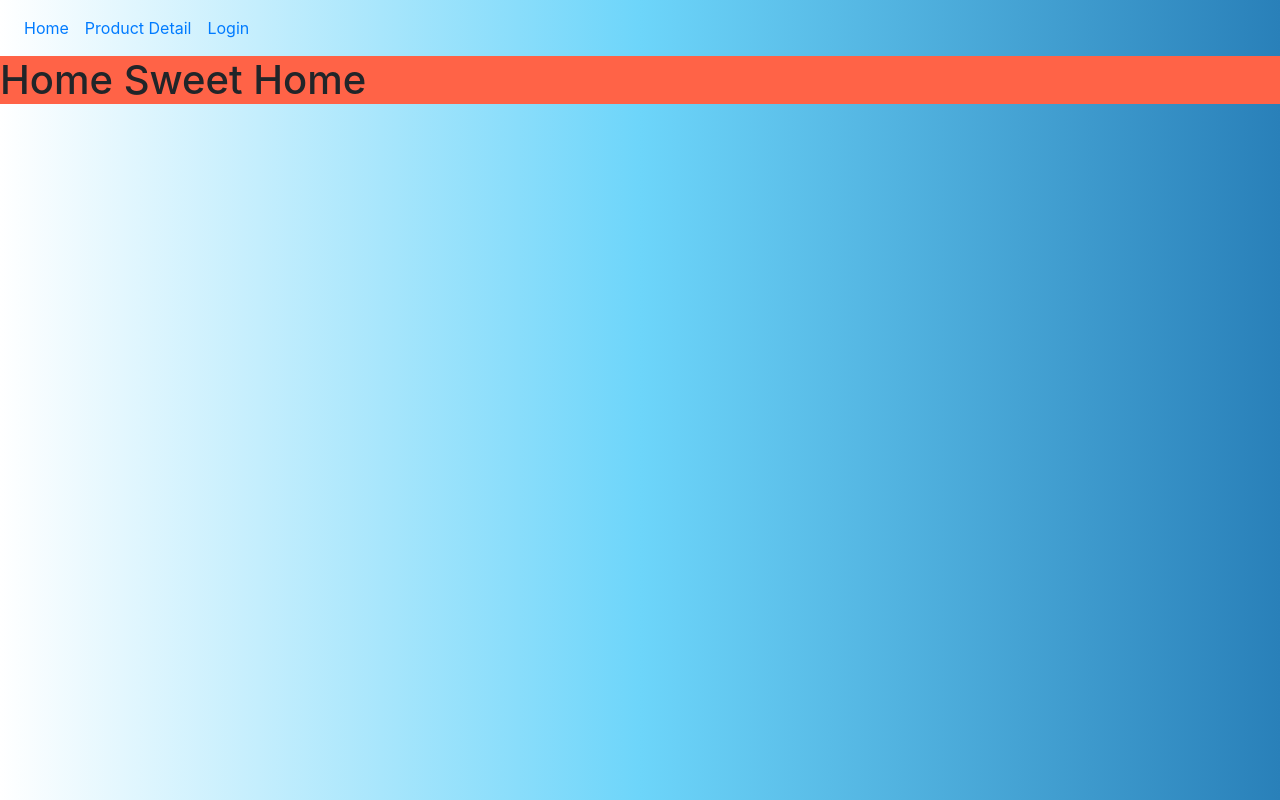
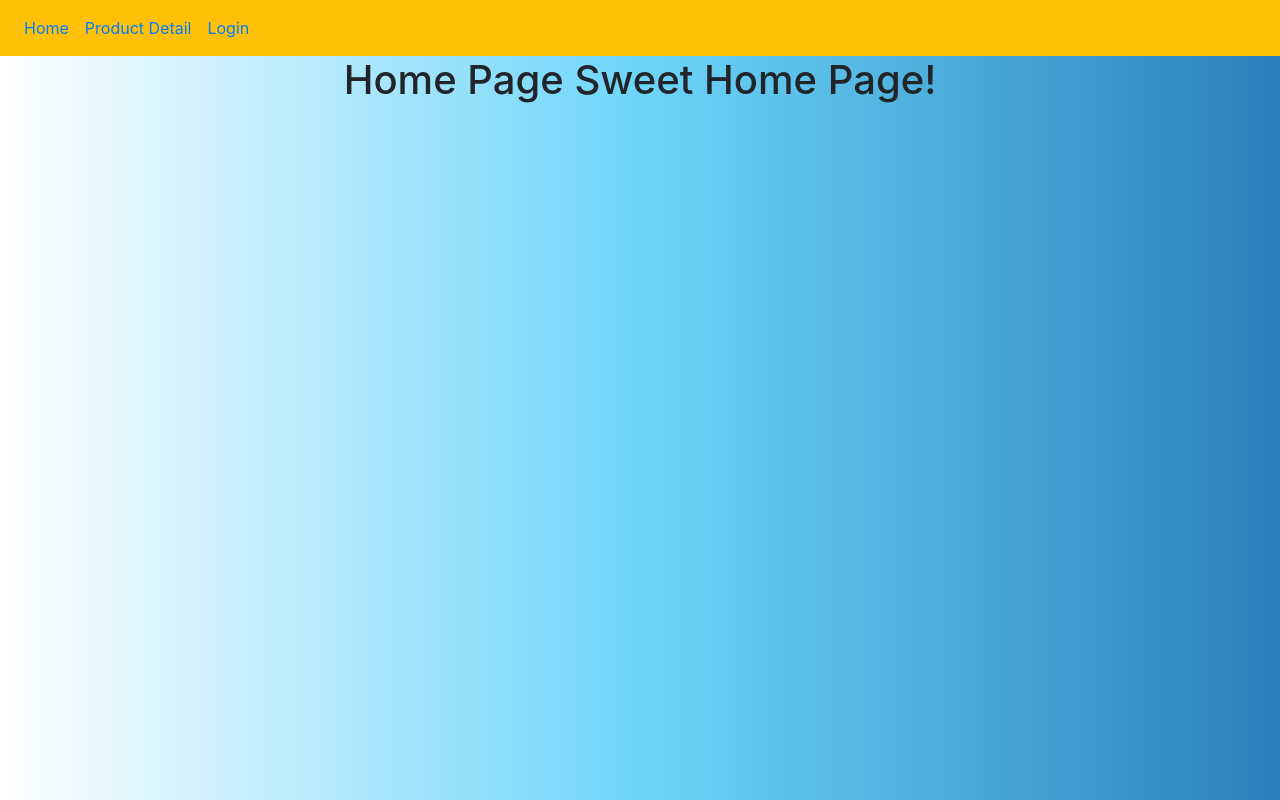
Before and after one commit to mhoward14/web-425, an Angular app in the folder week-3/howard-guards/: page / in a window 1280 px wide. Built offline with nearby package versions, Linux system fonts and the light colour scheme.

Commit message:
Guards Exercise

```diff
--- a/week-3/howard-guards/src/app/app.component.html
+++ b/week-3/howard-guards/src/app/app.component.html
@@ -1,7 +1,7 @@
-<nav class="navbar navbar-expand-sm bg-gold navbar-gold">
+<nav class="navbar navbar-expand-sm bg-warning navbar-warning">
     <ul class="navbar-nav">
       <li class="nav-item"><a [routerLink]="['/']" class="nav-link">Home</a></li>
-      <li class="nav-item"><a [routerLink]="['/product-detail']" class="nav-link">Product Detail</a></li>
+      <li class="nav-item"><a [routerLink]="['/product']" class="nav-link">Product Detail</a></li>
       <li class="nav-item"><a [routerLink]="['/login']" class="nav-link">Login</a></li>
     </ul>
   </nav>
--- a/week-3/howard-guards/src/app/home/home.component.ts
+++ b/week-3/howard-guards/src/app/home/home.component.ts
@@ -3,10 +3,14 @@ import { Component, OnInit } from '@angular/core';
 @Component({
   selector: 'app-home',
   template: `
-    <h1 class="home">Home Sweet Home</h1>
+    <h1 class="home">Home Page Sweet Home Page!</h1>
   `,
   styles:[ `
-  .home { background-color: tomato; }
+  .home {
+    margin-right: 5%;
+  margin-left: 5%;
+  text-align: center
+  }
 `]
 })
 export class HomeComponent implements OnInit {
--- a/week-3/howard-guards/src/app/login/login.component.ts
+++ b/week-3/howard-guards/src/app/login/login.component.ts
@@ -15,17 +15,9 @@ import { Component, OnInit } from '@angular/core';
 `,
 styles: [`
   .login {
-    background-color: gold;
-   margin-right: 5%;
+    margin-right: 5%;
    margin-left: 5%;
-  }
-  .form-control{
-    margin-right: 5%;
-    margin-left: 5%;
-  }
-  .btn block{
-    margin-right: 5%;
-    margin-left: 5%;
+   text-align: center
   }
 `]
 })
--- a/week-3/howard-guards/src/app/product-detail/product-detail.component.ts
+++ b/week-3/howard-guards/src/app/product-detail/product-detail.component.ts
@@ -5,11 +5,13 @@ import { FormControl } from '@angular/forms';
 @Component({
   selector: 'product-detail',
   template: `
-    <h1 class="product-detail">Product Detail Component</h1>
+    <h1 class="product">Product Detail Component</h1>
     <input placeholder="Enter your name" type="text" [formControl]="name">
   `,
   styles: [ `
-    .product-detail { backgorund-color: cyan;}
+    .product {
+      backgorund-color: cyan;
+    }
   `]
 })
 export class ProductDetailComponent implements OnInit {
--- a/week-3/howard-guards/src/app/unsaved-changes.guard.ts
+++ b/week-3/howard-guards/src/app/unsaved-changes.guard.ts
@@ -7,7 +7,7 @@ export class UnsavedChangesGuard implements CanDeactivate<ProductDetailComponent
 
     canDeactivate(component: ProductDetailComponent) {
         if (component.name.dirty) {
-            return window.confirm('You sitll have unsaved changes.  Are you sure you want to leave this page?');
+            return window.confirm('You still have unsaved changes.  Are you sure you want to leave this page?');
         } else {
             return true;
         }
```
Also changed, not shown: week-3/howard-guards/src/app/app.module.ts (+9 -3 lines), 2 other files (tests, documents, lock files or other folders).
